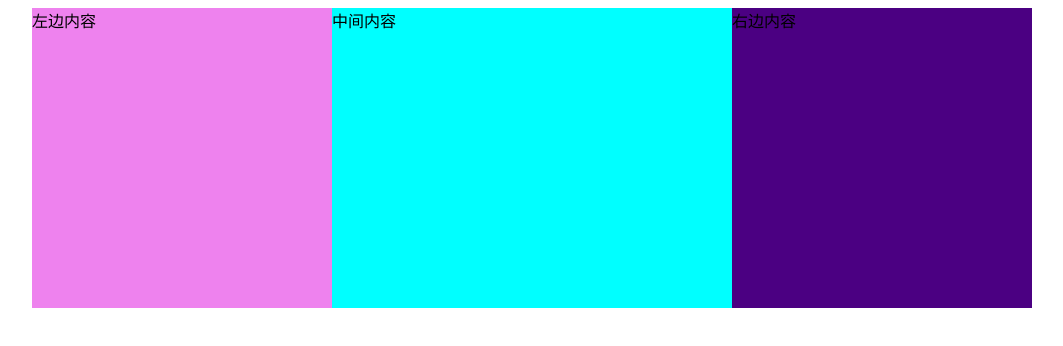
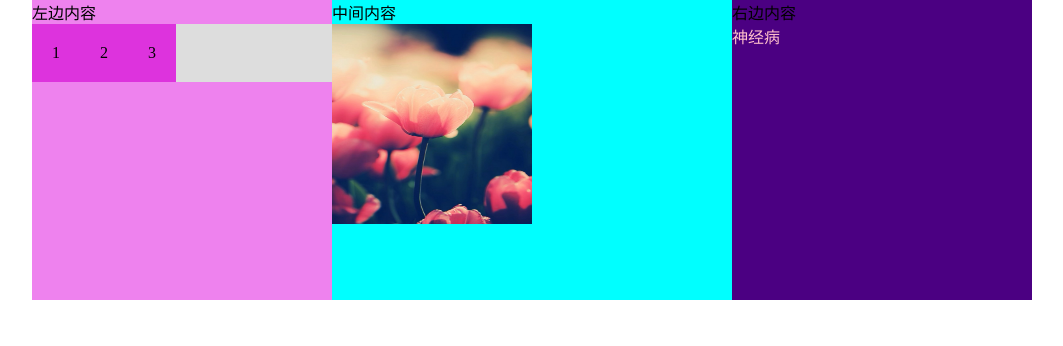
Before and after one commit to yyzhz/practice, a website: page index1.html in a window 1280 px wide. Shown: the whole page, without its empty margins (108-1171 px from the left). Drawn offline with Linux system fonts and the light colour scheme.

Commit message:
提交css修改

```diff
--- a/index1.html
+++ b/index1.html
@@ -1,5 +1,6 @@
 <!DOCTYPE html>
 <html lang="en">
+
 <head>
     <meta charset="UTF-8">
     <meta name="viewport" content="width=device-width, initial-scale=1.0">
@@ -7,18 +8,30 @@
     <title>Document</title>
     <link rel="stylesheet" href="./css/home1.css">
 </head>
+
 <body>
     <div class="wrap">
         <div class="wrap-left">
             左边内容
+            <div class="wl-nav">
+                <ul class="clearfix">
+                    <li>1</li>
+                    <li>2</li>
+                    <li>3</li>
+                </ul>
+            </div>
         </div>
         <div class="wrap-right">
             右边内容
+            <p>神经病</p>
         </div>
         <div class="wrap-center">
             中间内容
+            <div>
+                <img src="./images/20150329223231_2MYcR.jpg" alt="">
+            </div>
         </div>
-
     </div>
 </body>
+
 </html>
--- a/scss/home1.scss
+++ b/scss/home1.scss
@@ -10,14 +10,55 @@
         float: left;
         width: 300px;
         background: violet;
+        .wl-nav{
+            height: auto;
+            ul{
+                background: #ddd;
+                li{
+                    float: left;
+                    padding: 20px;
+                    background: #d3d;
+                    cursor: pointer;
+                }
+                li:hover{
+                    background: red;
+                }
+            }
+        }
+    }
+    &-center{
+        margin: 0 300px 0 300px;
+        background: cyan;
+        div img{
+            display: block;
+            width: 200px;
+            height: 200px;
+        }
     }
     &-right {
         float: right;
         width: 300px;
         background: indigo;
-    }
-    &-center{
-        margin: 0 300px 0 300px;
-        background: cyan;
+        p{
+            color: pink;
+        }
     }
 }
+*{
+    margin: 0;
+    padding: 0;
+}
+li{
+    list-style: none;
+}
+.clearfix{
+    *zoom: 1;
+}
+.clearfix:after{
+    content: '';
+    display: block;
+    overflow: hidden;
+    visibility: hidden;
+    height: 0;
+    clear: both;
+}
```
Also changed, not shown: css/home1.css, images/20150329223231_2MYcR.jpg (added).
